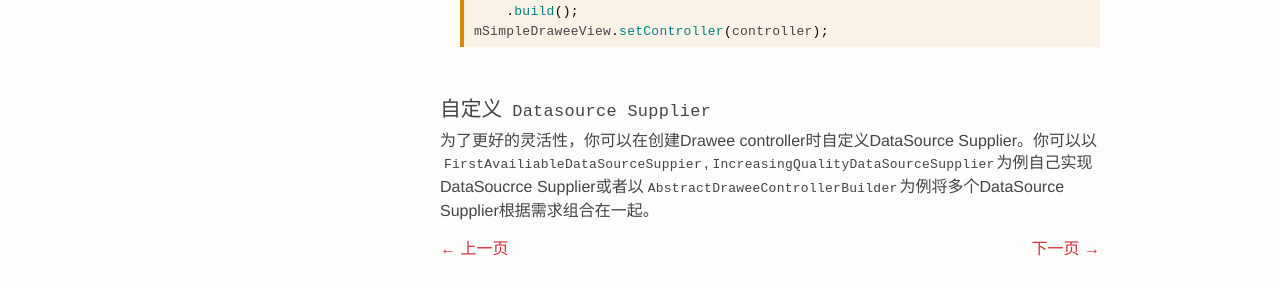
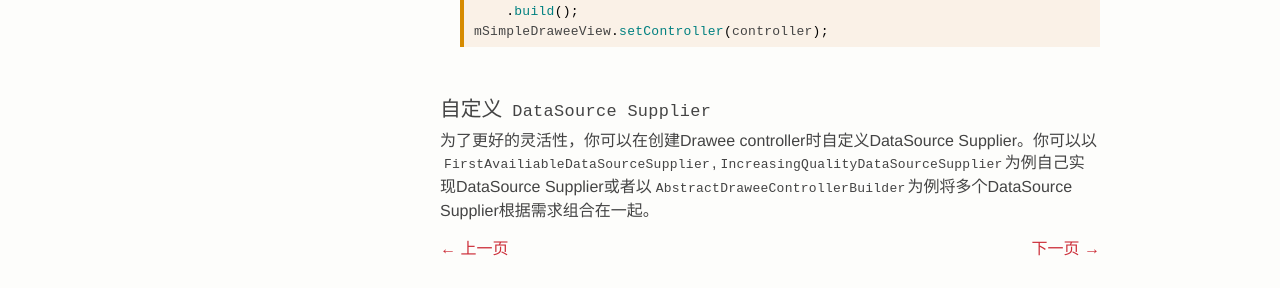
Before and after one commit to liaohuqiu/fresco-docs-cn, a Jekyll site: the page built from docs/01-requesting-multiple-images.md, in a window 1280 px wide and 900 px high, scrolled down 1030 px. Shown: the part 561-849 px from the top of the window. Built offline with Jekyll 4.4.1, drawn with Linux system fonts in a browser that asks for light colours; Markdown is read by kramdown in place of the engine named in the settings.

Commit message:
run a spellcheck

````diff
--- a/docs/01-requesting-multiple-images.md
+++ b/docs/01-requesting-multiple-images.md
@@ -73,5 +73,5 @@
 mSimpleDraweeView.setController(controller);
 ```
 
-### 自定义 `Datasource Supplier`
-为了更好的灵活性，你可以在创建Drawee controller时自定义DataSource Supplier。你可以以`FirstAvailiableDataSourceSuppier`,`IncreasingQualityDataSourceSupplier`为例自己实现DataSoucrce Supplier或者以`AbstractDraweeControllerBuilder`为例将多个DataSource Supplier根据需求组合在一起。
+### 自定义 `DataSource Supplier`
+为了更好的灵活性，你可以在创建Drawee controller时自定义DataSource Supplier。你可以以`FirstAvailiableDataSourceSupplier`,`IncreasingQualityDataSourceSupplier`为例自己实现DataSource Supplier或者以`AbstractDraweeControllerBuilder`为例将多个DataSource Supplier根据需求组合在一起。
````
